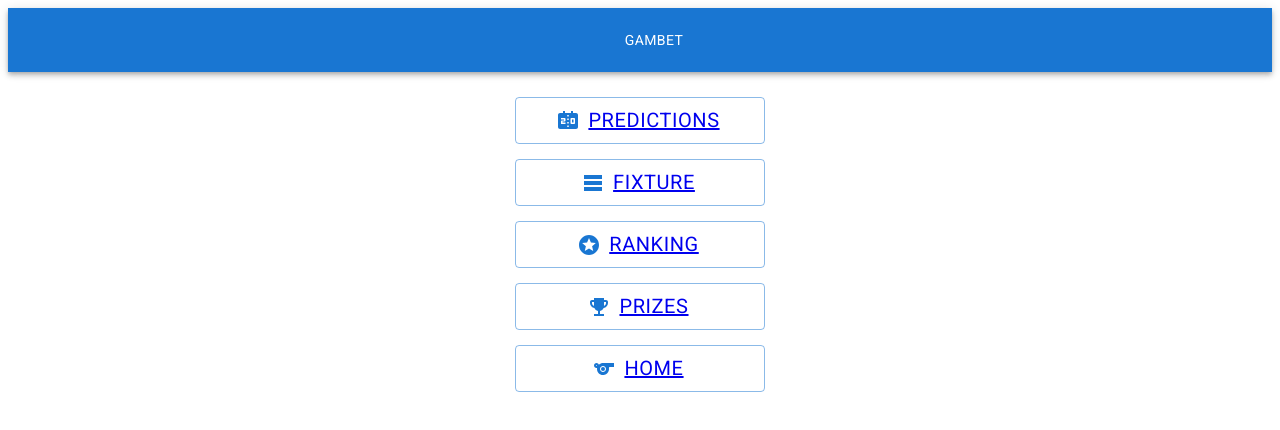
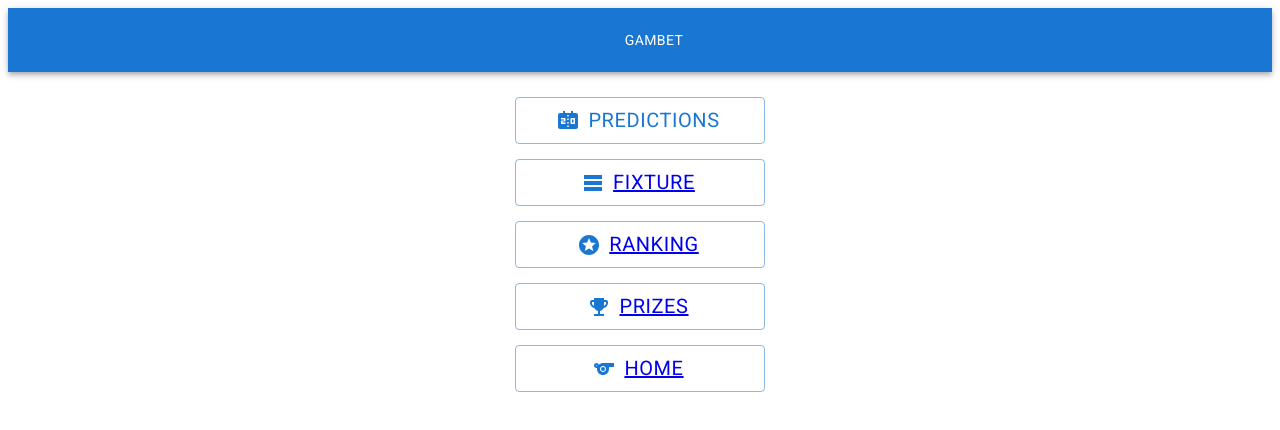
Before and after one commit to NeilenC/Tonic3Prode-Front, a Next.js app: page /tournamentHome/1 in a window 1280 px wide. Shown: the top 430 px of the page. Built offline with nearby package versions, Linux system fonts and the light colour scheme; no server answers.

Commit message:
dejo router

```diff
--- a/src/pages/tournamentHome/[id].js
+++ b/src/pages/tournamentHome/[id].js
@@ -93,10 +93,10 @@ const Home = ({}) => {
         sx={{ width: "250px", margin: "25px 0px 15px 0px", fontSize: "20px" }}
         onClick={() => {
           sendPredictions();
-          //router.push(`Predictions/${id}`);
+          router.push(`Predictions/${id}`);
         }}
       >
-        <Link href={`Predictions/${id}`}>Predictions</Link>
+      Predictions
       </Button>
 
       <Button
```
